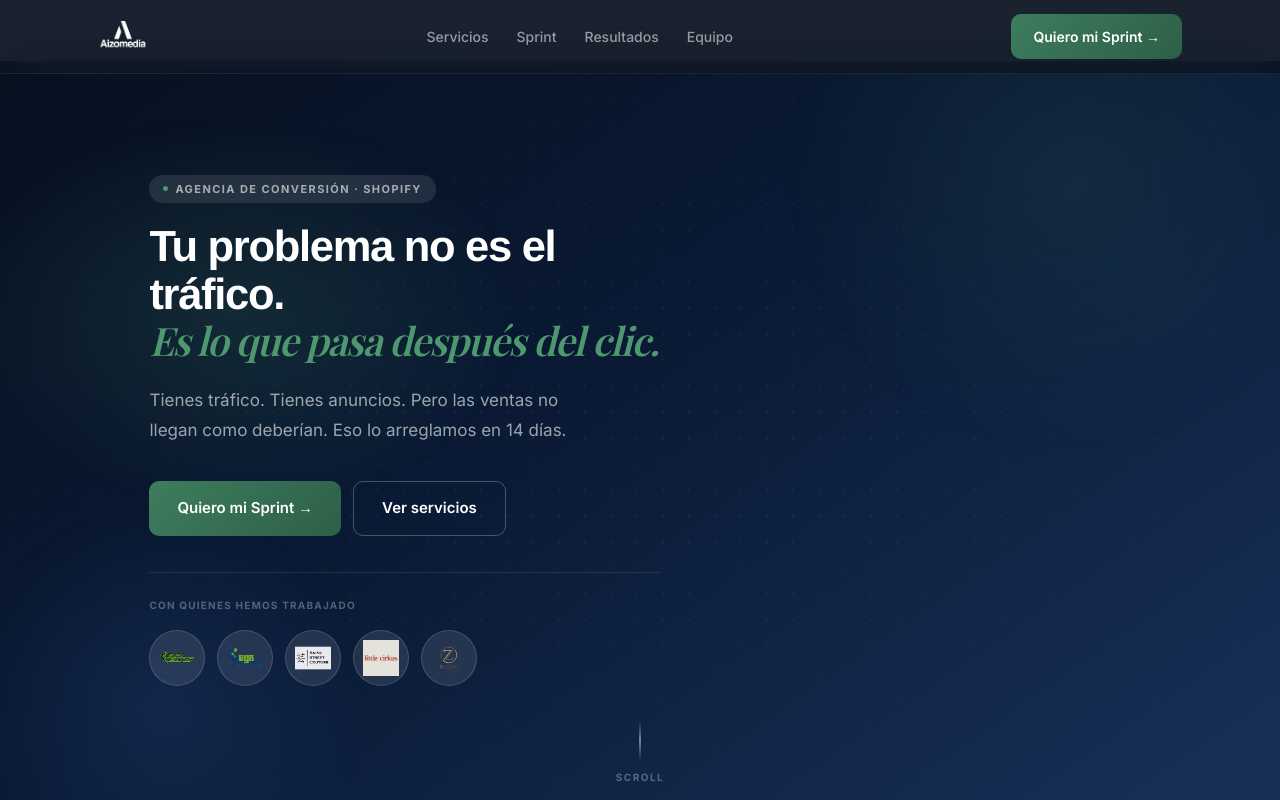
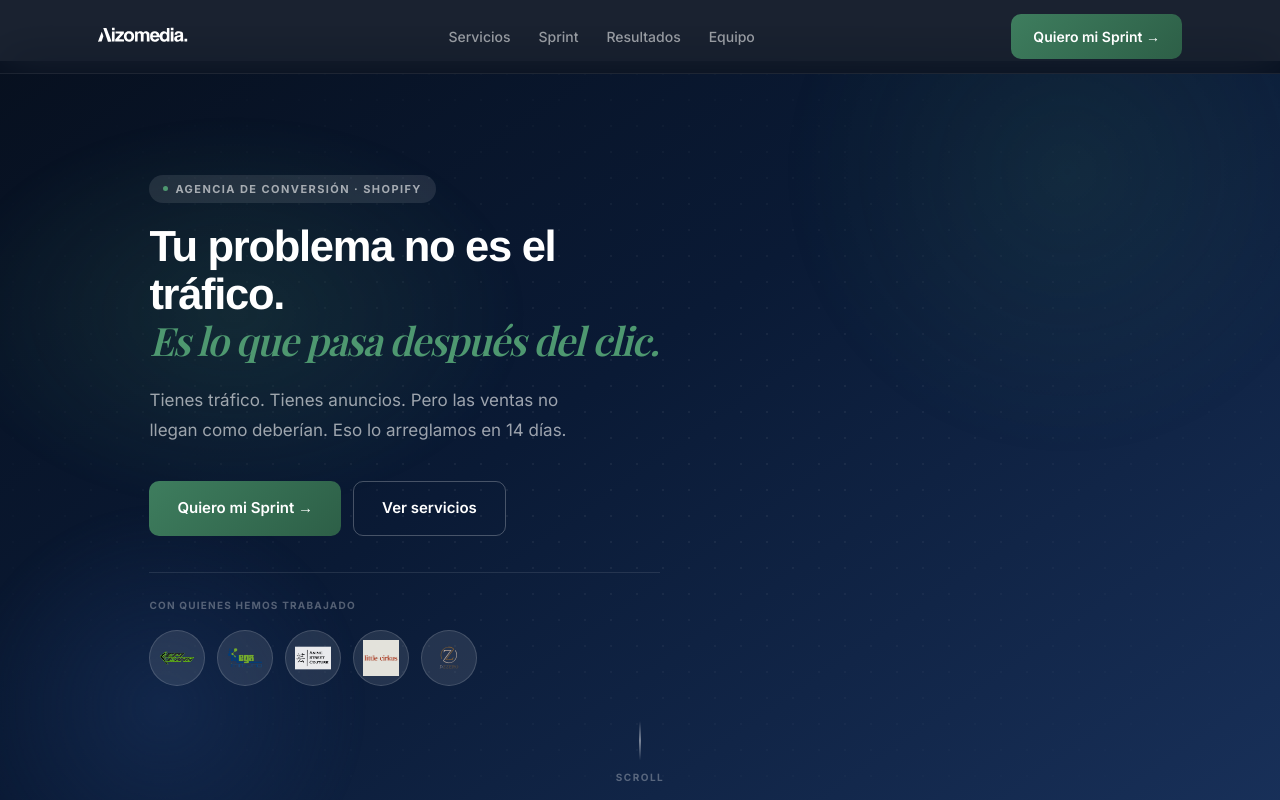
Before and after one commit to Frannypda/aizomedia-website, a Next.js app: page / in a window 1280 px wide. Shown: the top 800 px of the page. Built offline with nearby package versions, Linux system fonts and the light colour scheme.

Commit message:
fix: logo navbar usa SVG wordmark con filtro blanco

```diff
--- a/components/NavBar.tsx
+++ b/components/NavBar.tsx
@@ -1,6 +1,5 @@
 'use client'
 import { useState, useEffect, useRef } from 'react'
-import Image from 'next/image'
 
 export default function NavBar() {
   const [open, setOpen] = useState(false)
@@ -45,7 +44,7 @@ export default function NavBar() {
         <div className="w">
           <div className="nav-in">
             <a href="/" className="nav-logo">
-              <Image src="/Brand/assets/Logos/Aizomedia blanco.png" alt="Aizomedia" width={160} height={32} priority style={{ height: 32, width: 'auto' }} />
+              <img src="/Brand/assets/Logos/aizomedia..svg" alt="Aizomedia" style={{ height: '28px', width: 'auto', filter: 'brightness(0) invert(1)' }} />
             </a>
             <ul className="nav-links">
               <li><a href="/#servicios">Servicios</a></li>
```
